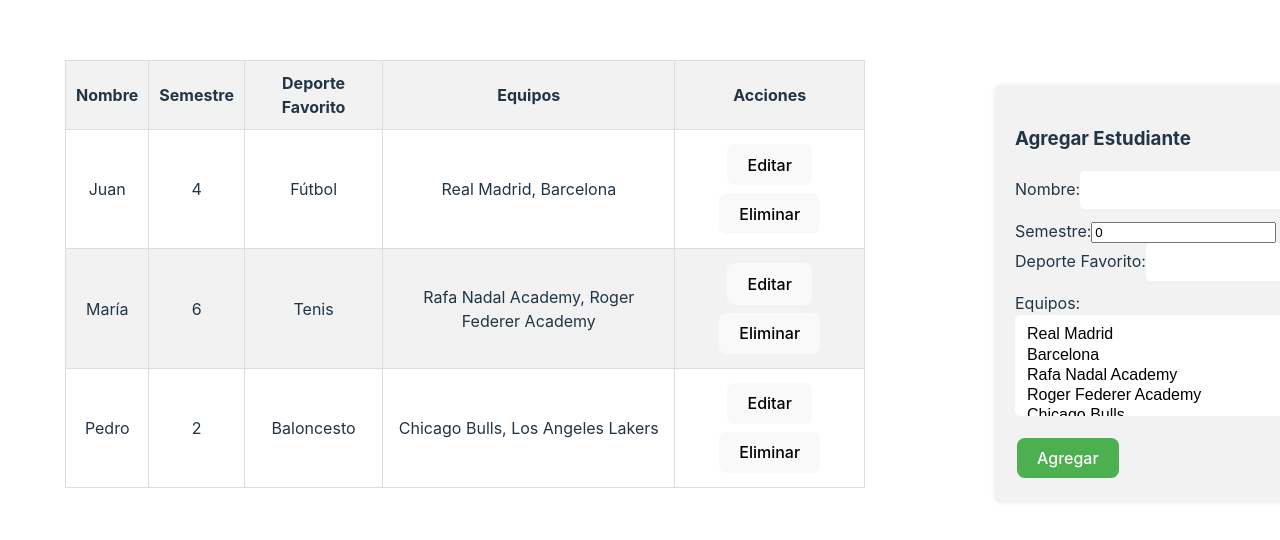
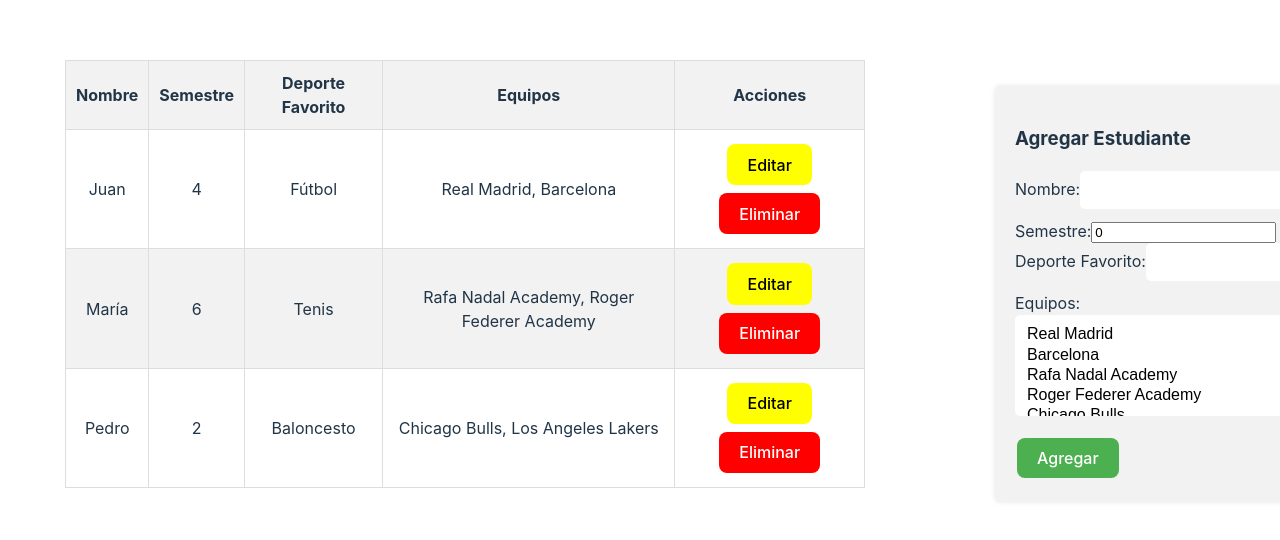
Before and after one commit to gitrubio/web-estudiante-cuc, a React (Vite) app: page / in a window 1280 px wide. Shown: the part 116-656 px from the top of the page. Built offline with nearby package versions, Linux system fonts and the light colour scheme.

Commit message:
estilos finales

```diff
--- a/src/App.css
+++ b/src/App.css
@@ -84,3 +84,13 @@ button {
 .form-container button:hover {
   opacity: 0.8;
 }
+
+button.eliminar {
+  background-color: red;
+  color: white;
+}
+
+button.editar {
+  background-color: yellow;
+  color: black;
+}
--- a/src/App.tsx
+++ b/src/App.tsx
@@ -123,10 +123,10 @@ const App: React.FC = () => {
               <td>{estudiante.deporteFavorito}</td>
               <td>{estudiante.equipos.join(", ")}</td>
               <td>
-                <button onClick={() => handleEditar(estudiante, index)}>
+                <button className="editar"  onClick={() => handleEditar(estudiante, index)}>
                   Editar
                 </button>
-                <button onClick={() => handleEliminar(index)}>Eliminar</button>
+                <button  className="eliminar"  onClick={() => handleEliminar(index)}>Eliminar</button>
               </td>
             </tr>
           ))}
@@ -199,7 +199,7 @@ const App: React.FC = () => {
           </div>
           <div>
             <button onClick={handleGuardar}>Guardar</button>
-            <button onClick={handleCancelar}>Cancelar</button>
+            <button className="eliminar"  onClick={handleCancelar}>Cancelar</button>
           </div>
         </div>
       )}
```
